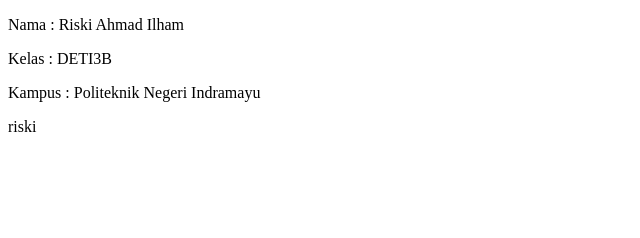
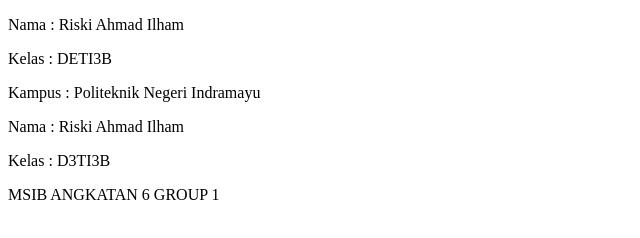
Before and after one commit to riskiai/repo-belajar-git-msib2024, a plain HTML site: page index.html in a window 1280 px wide. Shown: the whole page, without its empty margins (0-640 px from the left). Drawn offline with Linux system fonts and the light colour scheme.

Commit message:
Updated Data index now

```diff
--- a/index.html
+++ b/index.html
@@ -11,7 +11,9 @@
     <p>Kelas  : DETI3B</p>
     <p>Kampus : Politeknik Negeri Indramayu</p>
 
-    <p>riski</p>
+    <p>Nama  : Riski Ahmad Ilham</p>
+    <p>Kelas : D3TI3B</p>
+    <p>MSIB ANGKATAN 6 GROUP 1</p>
 
 </body>
 </html>
```
Also changed, not shown: index2.html (deleted, +0 -13 lines).
